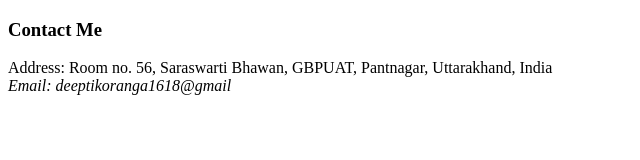
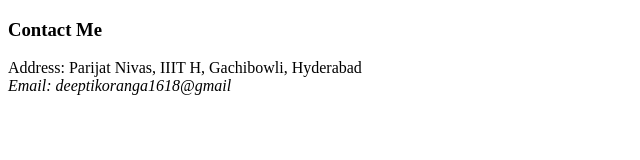
Before and after one commit to DeeptiKoranga/html_personal-site, a plain HTML site: page contact.html in a window 1280 px wide. Shown: the whole page, without its empty margins (0-640 px from the left). Drawn offline with Linux system fonts and the light colour scheme.

Commit message:
Update contact.html

```diff
--- a/contact.html
+++ b/contact.html
@@ -8,7 +8,7 @@
 
 <body>
   <h3>Contact Me</h3>
-  <p>Address: Room no. 56, Saraswarti Bhawan, GBPUAT, Pantnagar, Uttarakhand, India<br>
+  <p>Address: Parijat Nivas, IIIT H, Gachibowli, Hyderabad<br>
   <em>Email: deeptikoranga1618@gmail</em><br></p>
 
 
```
